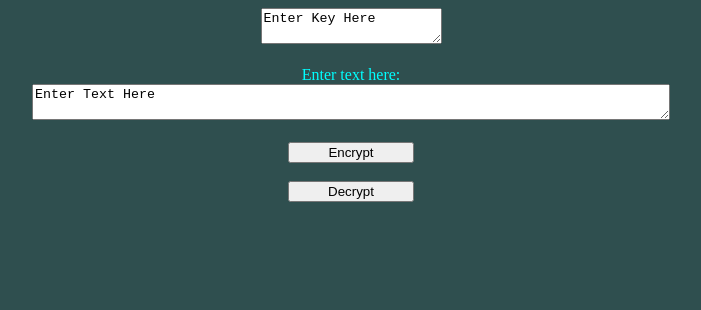
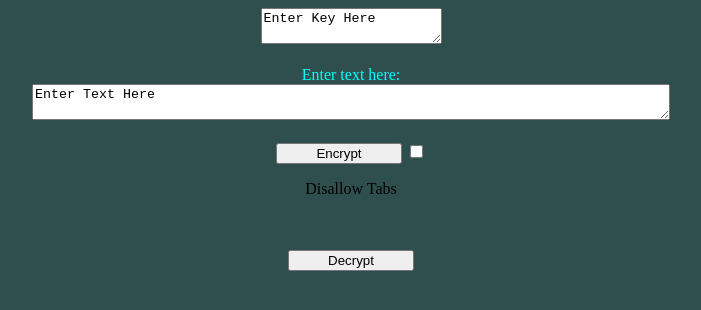
Before and after one commit to colelycett/colelycett.github.io, a plain HTML site: page mostir/index.html in a window 1280 px wide. Shown: the whole page, without its empty margins (289-990 px from the left). Drawn offline with Linux system fonts and the light colour scheme.

Commit message:
Update index.html

```diff
--- a/mostir/index.html
+++ b/mostir/index.html
@@ -11,7 +11,10 @@
   <label for="plaintext" style="color: cyan">Enter text here:</label><br>
   <textarea id="plaintext" style="width: 50%;">Enter Text Here</textarea><br><br>
   <div style="text-align: center;">
-    <input style="width: 10%" type="button" onclick="encipher(1)" value="Encrypt"><br><br>
+    <input style="width: 10%" type="button" onclick="encipher(1)" value="Encrypt">
+    <input type="checkbox" id="disallow_tabs">
+    <p>Disallow Tabs</p>
+    <br><br>
     <input style="width: 10%" type="button" onclick="encipher(-1)" value="Decrypt"><br>
     <script src="mostir.js"></script>
   </div>
```
